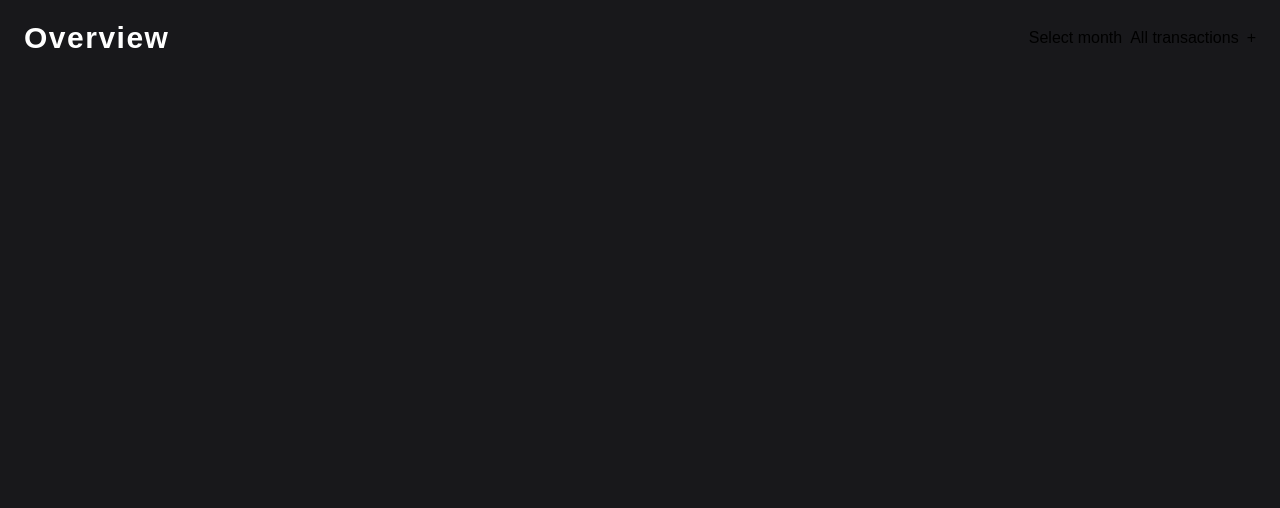
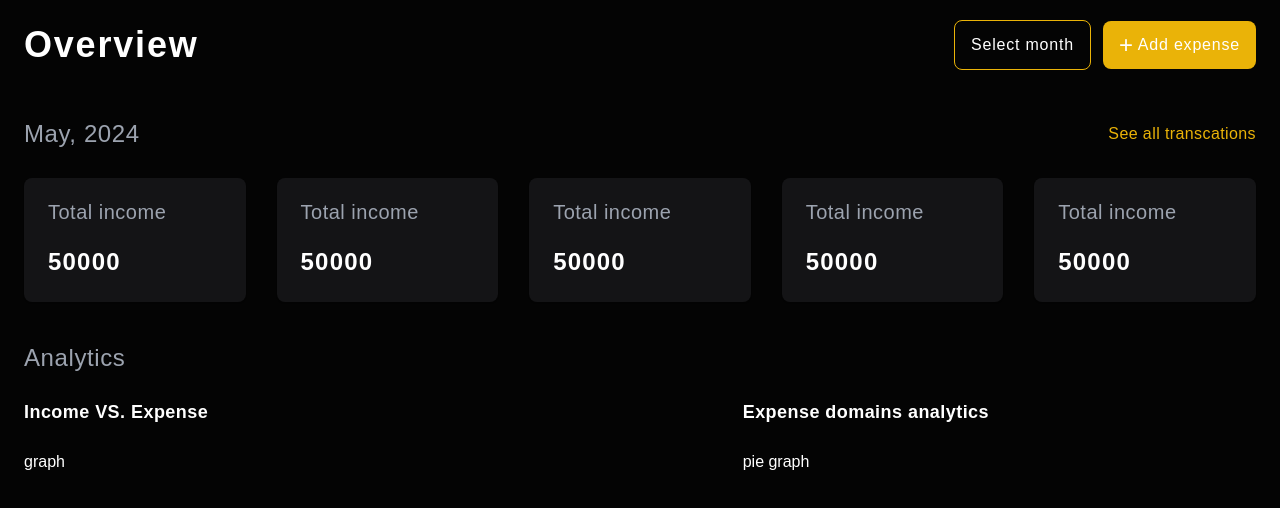
Before and after one commit to srijit-ops/spend-smart, a Next.js app: page /expense-overview in a window 1280 px wide. Shown: the top 508 px of the page. Built offline with nearby package versions, Linux system fonts and the light colour scheme.

Commit message:
modal added in expense

```diff
--- a/package.json
+++ b/package.json
@@ -19,6 +19,7 @@
     "react": "^18",
     "react-dom": "^18",
     "react-hook-form": "^7.51.3",
+    "react-responsive-modal": "^6.4.2",
     "react-select": "^5.8.0",
     "tailwind-merge": "^2.3.0",
     "tailwindcss-animate": "^1.0.7",
--- a/src/components/common/BorderedButtonComponent.js
+++ b/src/components/common/BorderedButtonComponent.js
@@ -1,9 +1,9 @@
 import React from 'react'
 
-function BorderedButtonComponent({name, onClick, style}) {
+function BorderedButtonComponent({ onClick, style, children}) {
   return (
     <button className="bg-transperant rounded-lg w-fit text-white px-4 py-3 border  tracking-wider border-yellow-500 hover:bg-yellow-500" onClick={onClick?onClick:null}>
-          {name}
+          {children}
     </button>
   )
 }
--- a/src/components/common/ButtonComponent.js
+++ b/src/components/common/ButtonComponent.js
@@ -1,9 +1,9 @@
 import React from 'react'
 
-function ButtonComponent({name, onClick, style}) {
+function ButtonComponent({onClick, children, style}) {
   return (
-    <button className="bg-yellow-500 rounded-lg w-fit text-white tracking-wider px-4 py-3  hover:bg-yellow-600" onClick={onClick?onClick:null}>
-    {name}
+    <button className="bg-yellow-500 rounded-lg w-fit text-white tracking-wider px-4 py-3  hover:bg-yellow-600" onClick={onClick?onClick:null} style={{...style}}>
+    {children}
   </button>
   )
 }
--- /dev/null
+++ b/src/components/common/CustomModal.js
@@ -0,0 +1,34 @@
+import React from "react";
+import "react-responsive-modal/styles.css";
+import { Modal } from "react-responsive-modal";
+
+
+function CustomModal({
+  open,
+  onCloseModal,
+  title,
+  children,
+  ...props
+}) {
+
+  return (
+    <Modal
+      open={open}
+      onClose={onCloseModal}
+      center
+      styles={{
+        modal: {
+          borderRadius: 10,
+          background: "#141416",
+        },
+      }}
+    >
+      <div className={`bg-[#141416] p-3`}>
+        <p className="text-white tracking-wider text-xl mb-6 mt-4">{title}</p>
+        {children}
+      </div>
+    </Modal>
+  );
+}
+
+export default CustomModal;
--- /dev/null
+++ b/src/components/expenseOverviewComponents/AddExpenseModal.js
@@ -0,0 +1,16 @@
+import React from 'react'
+import CustomModal from '../common/CustomModal'
+
+function AddExpenseModal({open, onCloseModal, title}) {
+  return (
+    <CustomModal
+        open={open}
+        onCloseModal={onCloseModal}
+        title={title}
+      >
+        form
+      </CustomModal>
+  )
+}
+
+export default AddExpenseModal
--- /dev/null
+++ b/src/components/expenseOverviewComponents/OverviewCard.js
@@ -0,0 +1,30 @@
+import React from 'react'
+import {
+    Card,
+    CardContent,
+    CardDescription,
+    CardFooter,
+    CardHeader,
+    CardTitle,
+  } from "@/components/ui/card"
+
+
+function OverviewCard({cardTitle, value}) {
+  return (
+    <Card>
+  <CardHeader>
+    <CardTitle>{cardTitle}</CardTitle>
+    {/* <CardDescription>Card Description</CardDescription> */}
+  </CardHeader>
+  <CardContent>
+    <p className='text-2xl text-white font-semibold tracking-wider'>{value}</p>
+  </CardContent>
+  {/* <CardFooter>
+    <p>Card Footer</p>
+  </CardFooter> */}
+</Card>
+
+  )
+}
+
+export default OverviewCard
--- a/src/components/landingPageComponents/aurora-background.jsx
+++ b/src/components/landingPageComponents/aurora-background.js
@@ -13,7 +13,7 @@ export const AuroraBackground = ({
     <main>
       <div
         className={cn(
-          "relative flex flex-col  h-[100vh] items-center justify-center bg-zinc-900  text-slate-950 transition-bg",
+          "relative flex flex-col  h-[100vh] items-center justify-center bg-[#040404]  text-slate-950 transition-bg",
           className
         )}
         {...props}
--- /dev/null
+++ b/src/components/ui/card.jsx
@@ -0,0 +1,53 @@
+import * as React from "react"
+
+import { cn } from "@/lib/utils"
+
+const Card = React.forwardRef(({ className, ...props }, ref) => (
+  <div
+    ref={ref}
+    className={cn(
+      "rounded-lg shadow-sm  bg-[#141416] text-gray-50",
+      className
+    )}
+    {...props} />
+))
+Card.displayName = "Card"
+
+const CardHeader = React.forwardRef(({ className, ...props }, ref) => (
+  <div
+    ref={ref}
+    className={cn("flex flex-col space-y-1.5 p-6", className)}
+    {...props} />
+))
+CardHeader.displayName = "CardHeader"
+
+const CardTitle = React.forwardRef(({ className, ...props }, ref) => (
+  <h3
+    ref={ref}
+    className={cn("text-xl leading-none tracking-wide text-gray-400", className)}
+    {...props} />
+))
+CardTitle.displayName = "CardTitle"
+
+const CardDescription = React.forwardRef(({ className, ...props }, ref) => (
+  <p
+    ref={ref}
+    className={cn("text-sm text-gray-500 dark:text-gray-400", className)}
+    {...props} />
+))
+CardDescription.displayName = "CardDescription"
+
+const CardContent = React.forwardRef(({ className, ...props }, ref) => (
+  <div ref={ref} className={cn("p-6 pt-0", className)} {...props} />
+))
+CardContent.displayName = "CardContent"
+
+const CardFooter = React.forwardRef(({ className, ...props }, ref) => (
+  <div
+    ref={ref}
+    className={cn("flex items-center p-6 pt-0", className)}
+    {...props} />
+))
+CardFooter.displayName = "CardFooter"
+
+export { Card, CardHeader, CardFooter, CardTitle, CardDescription, CardContent }
--- a/src/pages/_document.js
+++ b/src/pages/_document.js
@@ -4,7 +4,7 @@ export default function Document() {
   return (
     <Html lang="en" className="dark">
       <Head />
-      <body className="bg-zinc-900">
+      <body className="bg-[#040404]">
         <Main />
         <NextScript />
       </body>
--- a/src/pages/expense-overview/index.js
+++ b/src/pages/expense-overview/index.js
@@ -1,14 +1,66 @@
-import React from 'react'
+import BorderedButtonComponent from '@/components/common/BorderedButtonComponent'
+import ButtonComponent from '@/components/common/ButtonComponent'
+import React, { useState } from 'react'
+import Link from 'next/link'
+import OverviewCard from '@/components/expenseOverviewComponents/OverviewCard'
+import AddExpenseModal from '@/components/expenseOverviewComponents/AddExpenseModal'
+
 
 function ExpenseOverview() {
+
+  const [open, setOpen] = useState(false)
+
+  const onCloseModal=()=>{
+    setOpen(false)
+  }
+
   return (
-    <div className='flex justify-between items-center flex-wrap w-full py-5 px-6'>
-        <h2 className='text-white text-3xl tracking-wider font-semibold'>Overview</h2>
-        <div className='flex justify-between items-center gap-2'>
-            <button>Select month</button>
-            <button>All transactions</button>
-            <button>+</button>
+    <div className='w-full py-5 px-6'>
+      <div className='flex justify-between items-center flex-wrap w-full mb-12'>
+        <h2 className='text-white text-4xl tracking-wider font-semibold'>Overview</h2>
+        <div className='flex justify-between items-center gap-3'>
+            <BorderedButtonComponent>
+              <p>Select month</p>
+            </BorderedButtonComponent>
+            <ButtonComponent style={{paddingBottom:"0.5rem", paddingTop:"0.5rem"}} onClick={()=>setOpen(true)}>
+              <p className='flex justify-center items-center gap-1'> <span className='text-2xl'>+</span> Add expense</p>
+            </ButtonComponent>
+            {/* <button>All transactions</button> */}
         </div>
+    </div>
+    <div className='flex justify-between items-center flex-wrap my-7'>
+          <h3 className='text-2xl tracking-wide text-gray-400'>May, 2024</h3>
+          <p className=' text-yellow-500 tracking-wide'>See all transcations</p>
+        </div>
+      <div className='flex justify-between items-center flex-wrap gap-4'>
+       {
+       [1,2,3,4,5].map((item)=>{ //total income, fixed salary (editabel), total expense until now, target savings(editable), total savings until now
+        return (
+          <div className='w-[18%]'>
+          <OverviewCard cardTitle={"Total income"} value={50000}/>
+          </div>
+        )
+       })
+}
+      </div>
+      <div className='mt-10'>
+      <h3 className='text-2xl tracking-wide text-gray-400'>Analytics</h3>
+      <div className='flex justify-between items-center flex-wrap mt-6'>
+          <div className='w-5/12'>
+            <h5 className='text-white tracking-wide text-lg font-semibold mb-6'>
+              Income VS. Expense
+            </h5>
+            <div className='text-white'>graph</div>
+          </div>
+          <div className='w-5/12'>
+            <h5 className='text-white tracking-wide text-lg font-semibold mb-6'>
+              Expense domains analytics
+            </h5>
+            <div className='text-white'>pie graph</div>
+          </div>
+      </div>
+      </div>
+      <AddExpenseModal open={open} onCloseModal={onCloseModal} title={"Add new expense"}/>
     </div>
   )
 }
--- a/src/pages/index.js
+++ b/src/pages/index.js
@@ -1,7 +1,7 @@
 "use client";
 import BorderedButtonComponent from "@/components/common/BorderedButtonComponent";
 import ButtonComponent from "@/components/common/ButtonComponent";
-import { AuroraBackground } from "@/components/landingPageComponents/aurora-background";
+import { AuroraBackground } from "../components/landingPageComponents/aurora-background";
 import { motion } from "framer-motion";
 import React from "react";
 
@@ -27,8 +27,12 @@ export default function Home() {
         Master Your Finances, Grow Your Wealth. Track, Save, Invest and repeat.
         </div>
         <div className="flex justify-between items-center flex-wrap gap-6 mt-8">
-        <BorderedButtonComponent name={"Browse stocks"}/>
-       <ButtonComponent name={"Track expense"}/>
+        <BorderedButtonComponent>
+          <p>Browse stocks</p>
+        </BorderedButtonComponent>
+       <ButtonComponent>
+        <p>Track expense</p>
+       </ButtonComponent>
         </div>
       </motion.div>
     </AuroraBackground>
```
Also changed, not shown: 1 other file (tests, documents, lock files or other folders).
